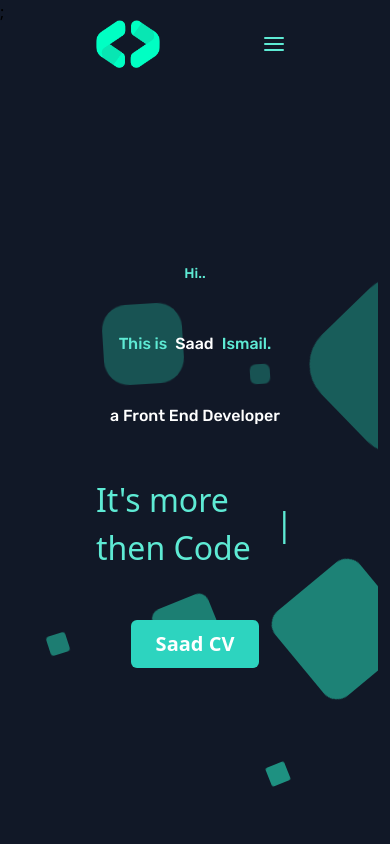
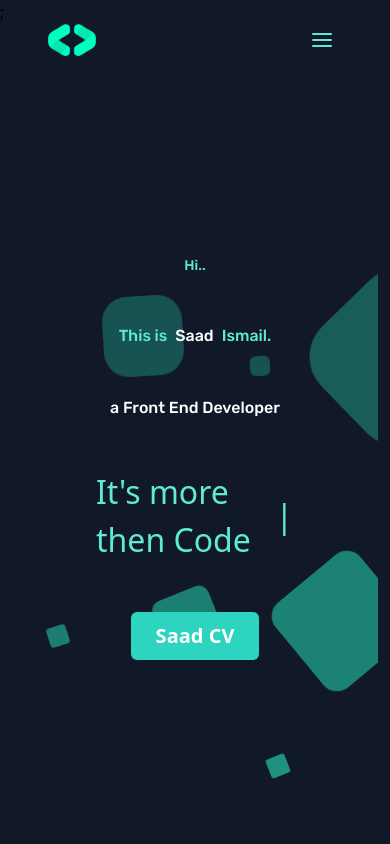
Before and after one commit to saadismail01/Portfolio, a React (Vite) app: page / in a window 390 px wide. Shown: the top 844 px of the page. Built offline with nearby package versions, Linux system fonts and the light colour scheme.

Commit message:
fixing the ui of navbar

```diff
--- a/src/pages/Navbar.tsx
+++ b/src/pages/Navbar.tsx
@@ -25,8 +25,8 @@ const Navbar = () => {
   const [open, setOpen] = useState(false);
 
   return (
-    <div className="w-full h-full flex justify-between items-center -mt-5 py-4 px-24 ">
-      <img src={logo} alt="logo" className=" w-18 h-12 " />
+    <div className="w-full h-full flex justify-between items-center -mt-5 py-4 px-12 lg:px-24 ">
+      <img src={logo} alt="logo" className=" w-12 h-8 lg:w-[60px] lg:h-14" />
       <ul className="list-none sm:flex hidden justify-end items-center flex-1  space-x-14 ">
         <li className="overflow-hidden relative w-32 p-2 h-12 text-white border-none rounded-md text-xl font-bold cursor-pointer z-10 group">
           <Link to="home" spy={true} smooth={true} offset={50} duration={500}>
@@ -129,7 +129,7 @@ const Navbar = () => {
 
         <div
           className={`${open ? `flex` : `hidden`}
-          p-6 right-16 bg-teal-300 absolute top-20 mx-4 my-2  min-w-[140px] rounded-xl  `}
+          p-6 right-8 bg-teal-300 absolute top-20 mx-4 my-2  min-w-[140px] rounded-xl  `}
         >
           <ul className="flex flex-col">
             <li className="overflow-hidden relative w-32 p-2 h-12 text-white border-none rounded-md text-xl font-bold cursor-pointer z-10 group">
```
